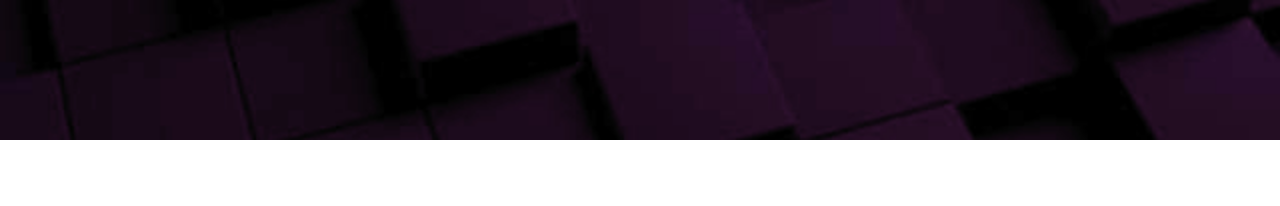
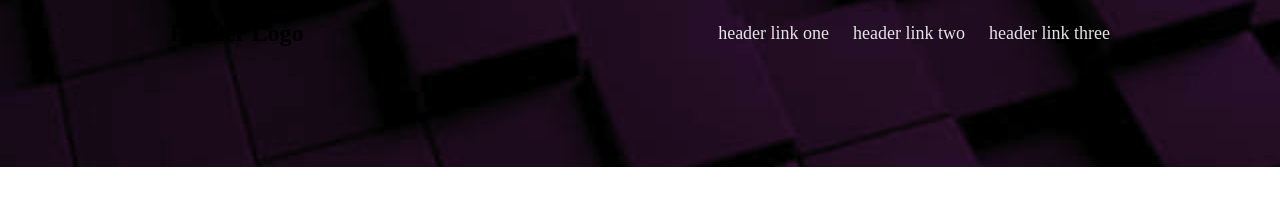
Before and after one commit to Abstkrat/odin-landing-page, a plain HTML site: page index.html in a window 1280 px wide. Drawn offline with Linux system fonts and the light colour scheme.

Commit message:
Add items in menu container and their styles

```diff
--- a/index.html
+++ b/index.html
@@ -14,6 +14,12 @@
   <body>
     <div class="hero-container">
       <div class="menu-container">
+        <p class="header-logo">Header Logo</p>
+        <ul class="header-list-items-container">
+          <li class="subtext">header link one</li>
+          <li class="subtext">header link two</li>
+          <li class="subtext">header link three</li>
+        </ul>
       </div>
     </div>
   </body>
--- a/styles.css
+++ b/styles.css
@@ -18,3 +18,21 @@
   justify-content: space-between;
   margin: 0 170px 0 170px;
 }
+
+.header-logo  {
+  font-weight: 800;
+  font-size: 24px;
+}
+
+.header-list-items-container  {
+  display: flex;
+  justify-content: flex-end;
+  gap: 24px;
+  list-style-type: none;
+  align-items: center;
+}
+
+.subtext  {
+  color: #E4E4E4;
+  font-size: 18px;
+}
```
